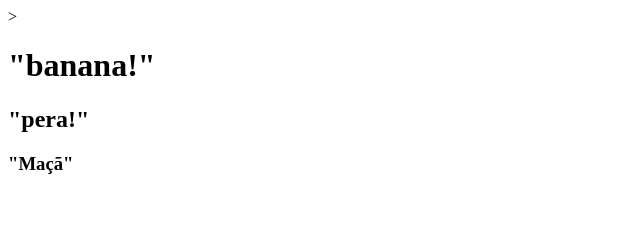
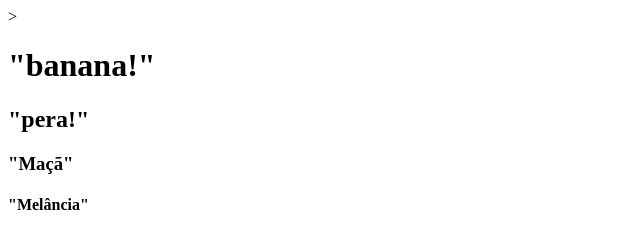
Before and after one commit to GabrielRam0s/CI_CD, a plain HTML site: page index.html in a window 1280 px wide. Shown: the whole page, without its empty margins (0-640 px from the left). Drawn offline with Linux system fonts and the light colour scheme.

Commit message:
melancia

```diff
--- a/index.html
+++ b/index.html
@@ -10,5 +10,6 @@
     <h1>"banana!"</h1>
     <h2>"pera!"</h2>
     <h3>"Maçã"</h3>
+    <h4>"Melância"</h4>
 </body>
 </html>
```
